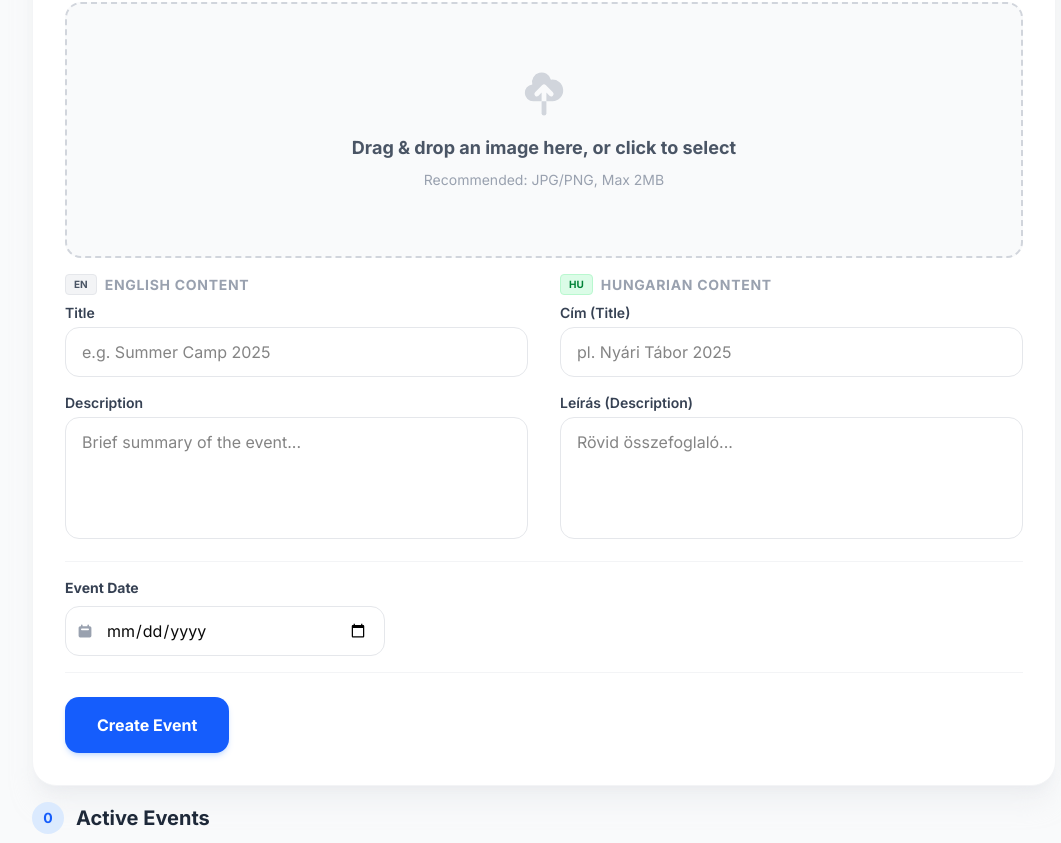
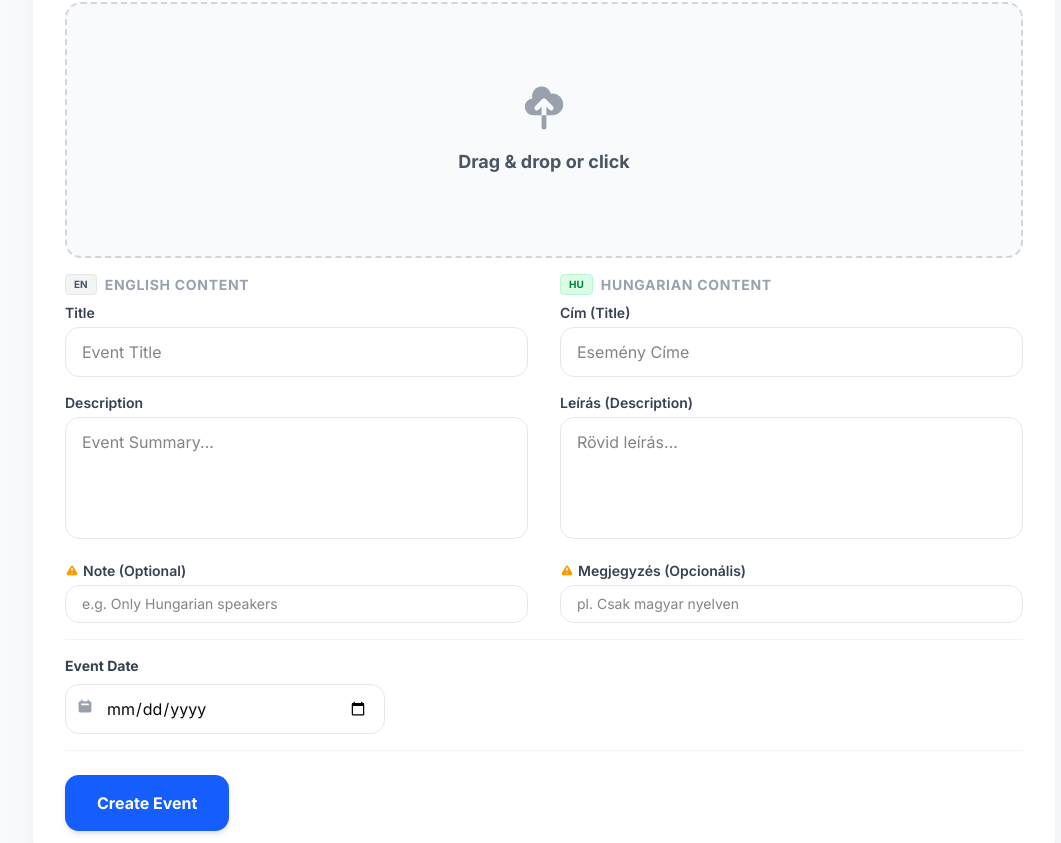
Before and after one commit to mota6em/mit, a Next.js app: page /admin/events in a window 1280 px wide. Shown: the part 357-1200 px from the top of the page, without its empty margins (96-1157 px from the left). Built offline with nearby package versions, Linux system fonts and the light colour scheme; no server answers; the database is empty.

Commit message:
feat(Event): add optional note fields for event details in multiple components

```diff
--- a/app/admin/events/page.tsx
+++ b/app/admin/events/page.tsx
@@ -9,6 +9,7 @@ import {
   HiCalendar,
   HiPlus,
   HiX,
+  HiExclamation, // Icon for the note
 } from "react-icons/hi";
 import Link from "next/link";
 import AdminPasswordInput from "@/components/admin/events/AdminPasswordInput";
@@ -21,6 +22,8 @@ interface EventData {
   title_hu: string;
   desc_en: string;
   desc_hu: string;
+  note_en: string; // New
+  note_hu: string; // New
   date: string;
 }
 
@@ -34,6 +37,8 @@ export default function AdminEvents() {
     title_hu: "",
     desc_en: "",
     desc_hu: "",
+    note_en: "", // Init
+    note_hu: "", // Init
     date: "",
   });
   const [loading, setLoading] = useState(false);
@@ -47,17 +52,14 @@ export default function AdminEvents() {
       .then((data) => setEvents(data));
   }, []);
 
-  // --- NEW DROPZONE HANDLER ---
+  // Dropzone Handler
   const onDrop = useCallback(
     async (acceptedFiles: File[]) => {
       if (!acceptedFiles?.[0]) return;
-
-      // Check auth first
       if (!adminPassword) {
         alert("Please enter admin password first");
         return;
       }
-
       setUploadingImg(true);
       const file = acceptedFiles[0];
       const formData = new FormData();
@@ -90,7 +92,6 @@ export default function AdminEvents() {
     [adminPassword]
   );
 
-  // Configure Dropzone
   const { getRootProps, getInputProps, isDragActive } = useDropzone({
     onDrop,
     accept: {
@@ -101,7 +102,7 @@ export default function AdminEvents() {
     maxFiles: 1,
   });
 
-  // Handle Form Submit
+  // Handle Submit
   const handleSubmit = async (e: React.FormEvent) => {
     e.preventDefault();
     if (!adminPassword) {
@@ -125,22 +126,13 @@ export default function AdminEvents() {
       return;
     }
 
-    // Refresh list
     const refresh = await fetch("/api/events");
     setEvents(await refresh.json());
-    setForm({
-      img: "",
-      title_en: "",
-      title_hu: "",
-      desc_en: "",
-      desc_hu: "",
-      date: "",
-    });
+    resetForm();
     setIsEditing(false);
     setLoading(false);
   };
 
-  // Delete Event
   const handleDelete = async (id: string) => {
     if (!confirm("Are you sure?")) return;
   if (!adminPassword) {
@@ -162,21 +154,37 @@ export default function AdminEvents() {
       alert("Wrong Password!");
       return;
     }
-
     setEvents(events.filter((e) => (e._id || e.id) !== id));
   };
 
   // Populate form for edit
   const handleEdit = (event: EventData) => {
-    setForm(event);
+    setForm({
+      ...event,
+      note_en: event.note_en || "",
+      note_hu: event.note_hu || "",
+    });
     setIsEditing(true);
     window.scrollTo({ top: 0, behavior: "smooth" });
+  };
+
+  const resetForm = () => {
+    setForm({
+      img: "",
+      title_en: "",
+      title_hu: "",
+      desc_en: "",
+      desc_hu: "",
+      note_en: "",
+      note_hu: "",
+      date: "",
+    });
   };
 
   return (
     <div className="min-h-screen bg-gray-50 py-8 px-4 sm:px-6 lg:px-8 font-sans">
       <div className="max-w-5xl mx-auto gap-4 flex flex-col">
-        {/* --- HEADER & AUTH --- */}
+        {/* Header */}
         <div className="flex flex-col md:flex-row md:items-center justify-between gap-4 bg-white p-6 rounded-2xl shadow-sm border border-gray-100">
           <div>
             <h1 className="text-3xl font-bold text-gray-800 tracking-tight">
@@ -187,14 +195,13 @@ export default function AdminEvents() {
             </p>
             <Link href="/">
               <button className="mt-2 px-4 cursor-pointer py-2 bg-blue-500 text-white font-semibold rounded-full hover:scale-105 transition-transform duration-200 shadow-lg">
-                Go Back to MIT home page
+                Go Back to Home
               </button>
             </Link>
           </div>
-
           <Suspense
             fallback={
-              <div className="w-full md:w-auto h-12 bg-gray-200 rounded-xl animate-pulse" />
+              <div className="h-12 w-40 bg-gray-200 animate-pulse rounded-xl" />
             }
           >
             <AdminPasswordInput
@@ -204,14 +211,13 @@ export default function AdminEvents() {
           </Suspense>
         </div>
 
-        {/* --- MAIN FORM CARD --- */}
+        {/* Form Card */}
         <div className="bg-white rounded-3xl shadow-xl shadow-gray-200/50 overflow-hidden border border-gray-100">
           <div
             className={`p-1 h-2 w-full ${
               isEditing ? "bg-amber-400" : "bg-blue-500"
             }`}
           />
-
           <div className="p-8">
             <div className="flex items-center justify-between mb-8">
               <div className="flex items-center gap-3">
@@ -236,14 +242,7 @@ export default function AdminEvents() {
                 <button
                   onClick={() => {
                     setIsEditing(false);
-                    setForm({
-                      img: "",
-                      title_en: "",
-                      title_hu: "",
-                      desc_en: "",
-                      desc_hu: "",
-                      date: "",
-                    });
+                    resetForm();
                   }}
                   className="text-gray-400 hover:text-gray-600"
                 >
@@ -253,12 +252,12 @@ export default function AdminEvents() {
             </div>
 
             <form onSubmit={handleSubmit} className="gap-4 flex flex-col">
+              {/* Image Upload */}
               <div>
                 <label className="block text-sm font-bold text-gray-700 mb-4 flex items-center gap-2">
                   <HiCloudUpload className="text-lg text-blue-500" />
                   Event Cover Image
                 </label>
-
                 <div
                   {...getRootProps()}
                   className={`relative w-full h-64 rounded-2xl border-2 border-dashed transition-all cursor-pointer overflow-hidden group ${
@@ -268,7 +267,6 @@ export default function AdminEvents() {
                   }`}
                 >
                   <input {...getInputProps()} />
-
                   {uploadingImg ? (
                     <div className="absolute inset-0 flex flex-col items-center justify-center bg-white/80 z-20">
                       <div className="animate-spin rounded-full h-10 w-10 border-b-2 border-blue-500 mb-3"></div>
@@ -286,41 +284,23 @@ export default function AdminEvents() {
                       />
                       <div className="absolute inset-0 bg-black/50 opacity-0 group-hover:opacity-100 transition-opacity flex flex-col items-center justify-center text-white z-10">
                         <HiCloudUpload className="text-4xl mb-2" />
-                        <p className="font-bold">
-                          Click or drag to change image
-                        </p>
+                        <p className="font-bold">Click to change</p>
                       </div>
                     </>
                   ) : (
-                    // Empty State
                     <div className="flex flex-col items-center justify-center h-full text-gray-400 p-4 text-center">
-                      <HiCloudUpload
-                        className={`text-5xl mb-4 ${
-                          isDragActive ? "text-blue-500" : "text-gray-300"
-                        }`}
-                      />
-                      {isDragActive ? (
-                        <p className="text-blue-500 font-bold text-lg">
-                          Drop the image here...
+                      <HiCloudUpload className="text-5xl mb-4" />
+                      <p className="text-lg font-bold text-gray-600">
+                        Drag & drop or click
                       </p>
-                      ) : (
-                        <div>
-                          <p className="text-lg font-bold text-gray-600">
-                            Drag & drop an image here, or click to select
-                          </p>
-                          <p className="text-sm mt-2">
-                            Recommended: JPG/PNG, Max 2MB
-                          </p>
-                        </div>
-                      )}
                     </div>
                   )}
                 </div>
               </div>
 
-              {/* Text Fields Grid */}
+              {/* Text Fields */}
               <div className="grid md:grid-cols-2 gap-8">
-                {/* English Column */}
+                {/* EN */}
                 <div className="space-y-4">
                   <div className="flex items-center gap-2 mb-2">
                     <span className="px-2 py-0.5 rounded text-[10px] font-bold bg-gray-100 text-gray-600 border border-gray-200">
@@ -330,7 +310,6 @@ export default function AdminEvents() {
                       English Content
                     </h3>
                   </div>
-
                   <div>
                     <label className="block text-sm font-semibold text-gray-700 mb-1">
                       Title
@@ -341,11 +320,10 @@ export default function AdminEvents() {
                       onChange={(e) =>
                         setForm({ ...form, title_en: e.target.value })
                       }
-                      className="w-full px-4 py-3 rounded-xl border border-gray-200 focus:border-blue-500 focus:ring-4 focus:ring-blue-500/10 transition-all outline-none"
-                      placeholder="e.g. Summer Camp 2025"
+                      className="w-full px-4 py-3 rounded-xl border border-gray-200 focus:border-blue-500 outline-none"
+                      placeholder="Event Title"
                     />
                   </div>
-
                   <div>
                     <label className="block text-sm font-semibold text-gray-700 mb-1">
                       Description
@@ -357,13 +335,28 @@ export default function AdminEvents() {
                       onChange={(e) =>
                         setForm({ ...form, desc_en: e.target.value })
                       }
-                      className="w-full px-4 py-3 rounded-xl border border-gray-200 focus:border-blue-500 focus:ring-4 focus:ring-blue-500/10 transition-all outline-none resize-none"
-                      placeholder="Brief summary of the event..."
+                      className="w-full px-4 py-3 rounded-xl border border-gray-200 focus:border-blue-500 outline-none resize-none"
+                      placeholder="Event Summary..."
+                    />
+                  </div>
+                  {/* NEW NOTE FIELD */}
+                  <div>
+                    <label className="block text-sm font-semibold text-gray-700 mb-1 flex items-center gap-1">
+                      <HiExclamation className="text-amber-500" /> Note
+                      (Optional)
+                    </label>
+                    <input
+                      value={form.note_en}
+                      onChange={(e) =>
+                        setForm({ ...form, note_en: e.target.value })
+                      }
+                      className="w-full px-4 py-2 rounded-xl border border-gray-200 focus:border-amber-500 outline-none text-sm"
+                      placeholder="e.g. Only Hungarian speakers"
                     />
                   </div>
                 </div>
 
-                {/* Hungarian Column */}
+                {/* HU */}
                 <div className="space-y-4">
                   <div className="flex items-center gap-2 mb-2">
                     <span className="px-2 py-0.5 rounded text-[10px] font-bold bg-green-100 text-green-700 border border-green-200">
@@ -373,7 +366,6 @@ export default function AdminEvents() {
                       Hungarian Content
                     </h3>
                   </div>
-
                   <div>
                     <label className="block text-sm font-semibold text-gray-700 mb-1">
                       Cím (Title)
@@ -384,11 +376,10 @@ export default function AdminEvents() {
                       onChange={(e) =>
                         setForm({ ...form, title_hu: e.target.value })
                       }
-                      className="w-full px-4 py-3 rounded-xl border border-gray-200 focus:border-green-500 focus:ring-4 focus:ring-green-500/10 transition-all outline-none"
-                      placeholder="pl. Nyári Tábor 2025"
+                      className="w-full px-4 py-3 rounded-xl border border-gray-200 focus:border-green-500 outline-none"
+                      placeholder="Esemény Címe"
                     />
                   </div>
-
                   <div>
                     <label className="block text-sm font-semibold text-gray-700 mb-1">
                       Leírás (Description)
@@ -400,47 +391,55 @@ export default function AdminEvents() {
                       onChange={(e) =>
                         setForm({ ...form, desc_hu: e.target.value })
                       }
-                      className="w-full px-4 py-3 rounded-xl border border-gray-200 focus:border-green-500 focus:ring-4 focus:ring-green-500/10 transition-all outline-none resize-none"
-                      placeholder="Rövid összefoglaló..."
+                      className="w-full px-4 py-3 rounded-xl border border-gray-200 focus:border-green-500 outline-none resize-none"
+                      placeholder="Rövid leírás..."
+                    />
+                  </div>
+                  {/* NEW NOTE FIELD */}
+                  <div>
+                    <label className="block text-sm font-semibold text-gray-700 mb-1 flex items-center gap-1">
+                      <HiExclamation className="text-amber-500" /> Megjegyzés
+                      (Opcionális)
+                    </label>
+                    <input
+                      value={form.note_hu}
+                      onChange={(e) =>
+                        setForm({ ...form, note_hu: e.target.value })
+                      }
+                      className="w-full px-4 py-2 rounded-xl border border-gray-200 focus:border-amber-500 outline-none text-sm"
+                      placeholder="pl. Csak magyar nyelven"
                     />
                   </div>
                 </div>
               </div>
 
-              {/* Date Field */}
+              {/* Date */}
               <div className="pt-4 border-t border-gray-100">
                 <label className="block text-sm font-bold text-gray-700 mb-2">
                   Event Date
                 </label>
                 <div className="relative max-w-xs">
-                  <div className="absolute inset-y-0 left-0 pl-3 flex items-center pointer-events-none">
-                    <HiCalendar className="text-gray-400" />
-                  </div>
+                  <HiCalendar className="absolute left-3 top-3.5 text-gray-400" />
                   <input
                     type="date"
                     required
                     value={form.date}
                     onChange={(e) => setForm({ ...form, date: e.target.value })}
-                    className="block w-full pl-10 px-4 py-3 border border-gray-200 rounded-xl focus:border-blue-500 focus:ring-4 focus:ring-blue-500/10 outline-none"
+                    className="block w-full pl-10 px-4 py-3 border border-gray-200 rounded-xl focus:border-blue-500 outline-none"
                   />
                 </div>
               </div>
 
-              {/* ---  BUTTONS UI --- */}
+              {/* Buttons */}
               <div className="flex items-center gap-4 pt-6 border-t border-gray-100">
                 <button
                   disabled={loading || uploadingImg}
                   type="submit"
-                  className={`flex-grow md:flex-grow-0 px-8 py-4 rounded-xl font-bold text-white shadow-md transform active:scale-95 transition-all
-                    ${
+                  className={`flex-grow md:flex-grow-0 px-8 py-4 rounded-xl font-bold text-white shadow-md transform active:scale-95 transition-all ${
                     isEditing
-                        ? "bg-amber-500 hover:bg-amber-600 shadow-amber-500/20"
-                        : "bg-blue-600 hover:bg-blue-700 shadow-blue-500/20"
-                    } ${
-                    loading || uploadingImg
-                      ? "opacity-70 cursor-wait"
-                      : "hover:-translate-y-1"
-                  }`}
+                      ? "bg-amber-500 hover:bg-amber-600"
+                      : "bg-blue-600 hover:bg-blue-700"
+                  } ${loading ? "opacity-70 cursor-wait" : ""}`}
                 >
                   {loading
                     ? "Saving..."
@@ -448,20 +447,12 @@ export default function AdminEvents() {
                     ? "Update Event"
                     : "Create Event"}
                 </button>
-
                 {isEditing && (
                   <button
                     type="button"
                     onClick={() => {
                       setIsEditing(false);
-                      setForm({
-                        img: "",
-                        title_en: "",
-                        title_hu: "",
-                        desc_en: "",
-                        desc_hu: "",
-                        date: "",
-                      });
+                      resetForm();
                     }}
                     className="px-6 py-4 rounded-xl font-bold text-gray-700 bg-gray-200 hover:bg-gray-300 transition-colors"
                   >
@@ -475,93 +466,49 @@ export default function AdminEvents() {
 
         {/* --- EVENTS LIST --- */}
         <div className="space-y-6">
-          <h2 className="text-xl font-bold text-gray-800 flex items-center gap-3">
-            <span className="flex items-center justify-center w-8 h-8 rounded-full bg-blue-100 text-blue-600 text-sm">
-              {events.length}
-            </span>
-            Active Events
+          <h2 className="text-xl font-bold text-gray-800">
+            Active Events ({events.length})
           </h2>
-
           <div className="grid gap-4">
-            {events.length === 0 && (
-              <div className="text-center py-16 bg-white rounded-3xl border-2 border-dashed border-gray-200">
-                <HiCalendar className="text-6xl text-gray-200 mx-auto mb-4" />
-                <p className="text-gray-500 font-medium">
-                  No events found yet. Create your first one above!
-                </p>
-              </div>
-            )}
-
             {events.map((event) => (
               <div
-                key={event.id}
-                className="group flex flex-col md:flex-row bg-white rounded-2xl shadow-sm border border-gray-100 hover:shadow-md hover:border-blue-200 transition-all duration-300 overflow-hidden"
+                key={event._id || event.id}
+                className="bg-white p-4 rounded-2xl shadow-sm border border-gray-100 flex justify-between items-center"
               >
-                {/* --- IMAGE SECTION --- */}
-                <div className="relative w-full h-48 md:w-72 md:h-auto shrink-0 bg-gray-200">
-                  {event.img ? (
+                <div className="flex gap-4 items-center">
+                  <div className="relative w-16 h-16 rounded-lg overflow-hidden bg-gray-100">
+                    {event.img && (
                       <Image
                         src={event.img}
-                      alt={event.title_en}
+                        alt=""
                         fill
-                      className="object-cover group-hover:scale-105 transition-transform duration-500"
+                        className="object-cover"
                       />
-                  ) : (
-                    <div className="flex items-center justify-center w-full h-full text-gray-300">
-                      <HiCloudUpload className="text-4xl" />
+                    )}
                   </div>
+                  <div>
+                    <h3 className="font-bold">{event.title_en}</h3>
+                    {/* Show note in admin list if exists */}
+                    {(event.note_en || event.note_hu) && (
+                      <span className="text-xs text-amber-600 bg-amber-50 px-2 py-0.5 rounded border border-amber-100 flex items-center gap-1 w-fit mt-1">
+                        <HiExclamation /> {event.note_en || event.note_hu}
+                      </span>
                     )}
-
-                  {/* Mobile Date Overlay */}
-                  <div className="absolute top-3 left-3 md:hidden bg-white/90 backdrop-blur-sm px-3 py-1 rounded-lg text-xs font-bold text-gray-700 shadow-sm flex items-center gap-1">
-                    <HiCalendar className="text-blue-500" />
-                    {event.date}
                   </div>
                 </div>
-
-                {/* --- CONTENT SECTION --- */}
-                <div className="flex flex-col flex-1 p-5 md:p-6">
-                  <div className="flex-1">
-                    <div className="flex justify-between items-start">
-                      <div>
-                        <h3 className="font-bold text-gray-900 text-xl leading-tight">
-                          {event.title_en}
-                        </h3>
-                        <p className="text-sm text-gray-400 font-medium italic mt-1">
-                          {event.title_hu}
-                        </p>
-                      </div>
-                      <div className="hidden md:flex items-center gap-2 text-xs font-bold text-gray-500 bg-gray-50 px-3 py-1 rounded-full border border-gray-100 shrink-0 ml-4">
-                        <HiCalendar className="text-blue-500" />
-                        <span>{event.date}</span>
-                      </div>
-                    </div>
-
-                    {/* Description*/}
-                    <p className="text-gray-600 text-sm mt-3 leading-relaxed line-clamp-2 md:line-clamp-none">
-                      {event.desc_en}
-                    </p>
-                  </div>
-
-                  {/* Lower Content: Buttons */}
-                  {/* Grid on mobile, Flex row on desktop */}
-                  <div className="grid grid-cols-2 gap-3 mt-5 pt-4 border-t border-gray-100 md:border-t-0 md:pt-0 md:mt-6 md:flex md:justify-start">
+                <div className="flex gap-2">
                   <button
                     onClick={() => handleEdit(event)}
-                      className="flex items-center justify-center gap-2 px-4 py-2 rounded-xl bg-blue-50 text-blue-600 font-semibold text-sm hover:bg-blue-100 transition-colors"
+                    className="p-2 text-blue-600 bg-blue-50 rounded-lg hover:bg-blue-100"
                   >
-                      <HiPencil className="text-lg" />
-                      <span>Edit</span>
+                    <HiPencil />
                   </button>
-
                   <button
-                      onClick={() => handleDelete(event._id!)}
-                      className="flex items-center justify-center gap-2 px-4 py-2 rounded-xl bg-red-50 text-red-500 font-semibold text-sm hover:bg-red-100 transition-colors"
+                    onClick={() => handleDelete(event._id || event.id!)}
+                    className="p-2 text-red-600 bg-red-50 rounded-lg hover:bg-red-100"
                   >
-                      <HiTrash className="text-lg" />
-                      <span>Delete</span>
+                    <HiTrash />
                   </button>
-                  </div>
                 </div>
               </div>
             ))}
--- a/models/Event.ts
+++ b/models/Event.ts
@@ -7,6 +7,8 @@ const eventSchema = new Schema(
     title_hu: { type: String, required: true },
     desc_en: { type: String, required: true },
     desc_hu: { type: String, required: true },
+    note_en: { type: String, required: false },
+    note_hu: { type: String, required: false },
     date: { type: String, required: true },
   },
   { timestamps: true }
```
Also changed, not shown: components/BlogCard.tsx (+16 -7 lines), components/Events/EventClientPage.tsx (+11 -2 lines), components/Events/EventsSection.tsx (+8 -1 lines). Lines whose indentation alone changed are shown as unchanged.
